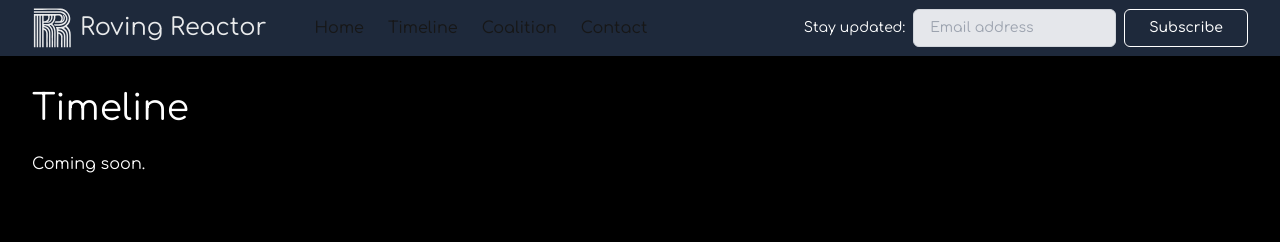
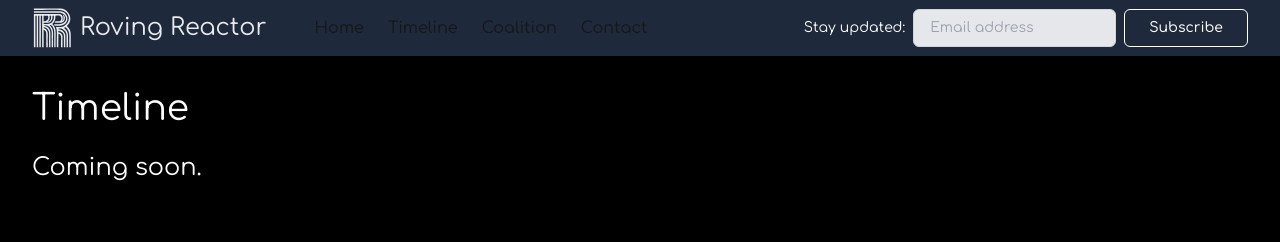
Before and after one commit to PhysicalPlant/rovingreactor_website, a Next.js app: page /timeline in a window 1280 px wide. Shown: the top 242 px of the page. Built offline with nearby package versions, Linux system fonts and the light colour scheme.

Commit message:
Increasing the size of the Coming Soon text

```diff
--- a/src/app/timeline/page.tsx
+++ b/src/app/timeline/page.tsx
@@ -6,7 +6,7 @@ export default function Timeline() {
       <main className="flex-grow relative pt-[calc(3.5rem+1px)] md:pt-14 mt-6 md:mt-8">
         <div className="mx-auto max-w-7xl px-4 sm:px-6 lg:px-8">
           <h1 className="text-4xl text-white mb-6">Timeline</h1>
-          <p className="text-white">Coming soon.</p>
+          <p className="text-white text-2xl">Coming soon.</p>
         </div>
       </main>
       <Footer />
```
